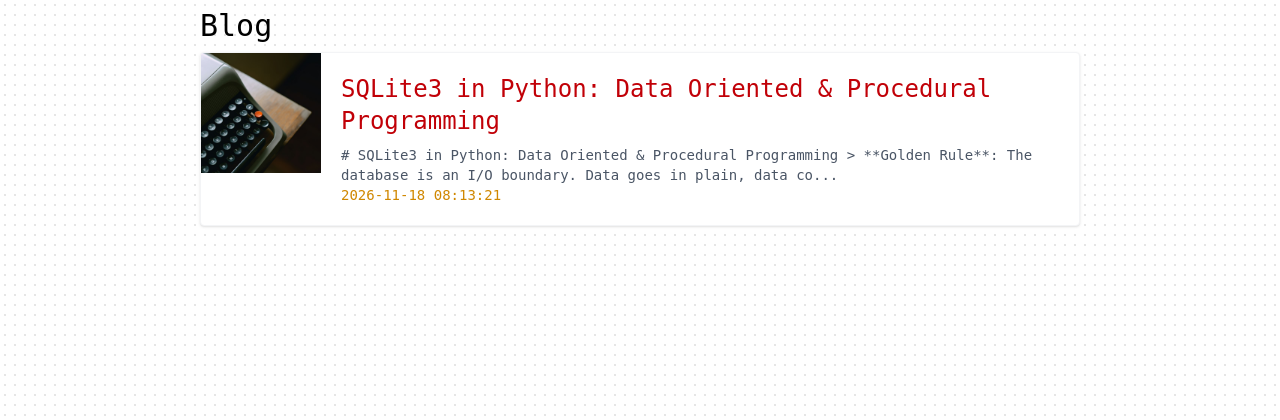
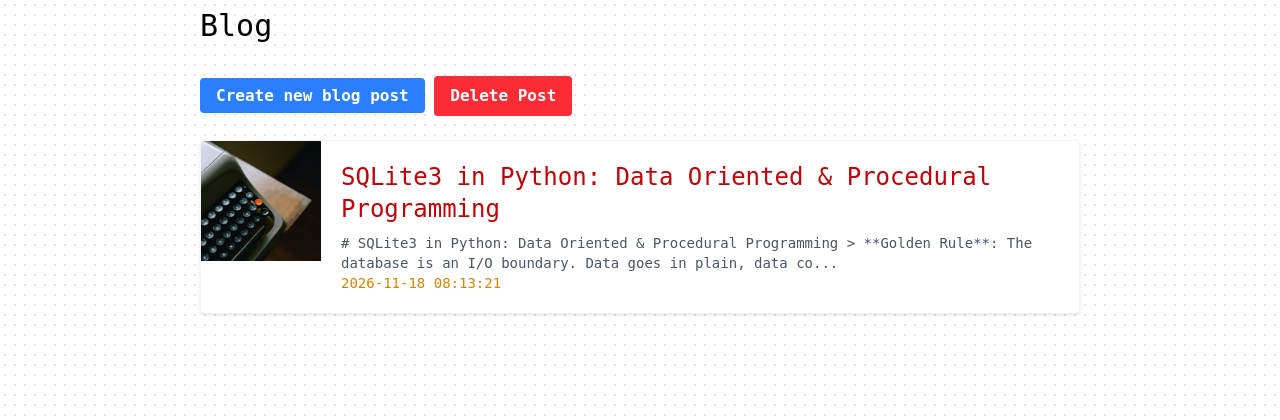
Before and after one commit to GeroZayas/Gero-Website-2026, a FastAPI app: page /blog in a window 1280 px wide. Shown: the part 50-470 px from the top of the page. Run offline with FastAPI, Linux system fonts and the light colour scheme; data comes from the database, SQL or seed files in the repository; both versions use the stored data as it was after the commit; parts of the project's set-up code (start-up, migrations or seed data) failed here and were passed over; some libraries are stand-ins or nearby versions; some web fonts are replaced.

Commit message:
feat: add path to delete blog based on row id

```diff
--- a/main.py
+++ b/main.py
@@ -13,10 +13,16 @@ from rich import print
 
 from services.db import db
 
+# ================= NOTES GERO TO DO, FIX ME and ELSE ===============================================
+
 # TODO: IMPORTANT -> ADD AUTHENTICATION AND AUTHORIZATION to every path!
+# TODO: ADD Cache for operations related to DB and others :)
+# TODO: In Blog route, the description of the blog post, -> render that correctly as HTML, not MD
+
+# ===================================================================================================
+
 
 # --- APP INIT ---
-
 app = FastAPI(title="Gero Zayas")
 app.mount("/static", StaticFiles(directory="static"), name="static")
 templates = Jinja2Templates(
@@ -108,9 +114,9 @@ async def blog_post_creator(request: Request):
         request=request, name="blog_post_creator.html", context=context
     )
 
-
+@datastar_response
 @app.post("/blog-post-creator-submit-content")
-async def blog_post_creator_print_signals(signals: ReadSignals):
+async def blog_post_creator_insert_new_post(signals: ReadSignals):
     print("*" * 100)
     title = (signals.get("blogPostCreatorTitle")).strip()  # type: ignore
     content = (signals.get("blogPostCreatorContent")).strip()  # type: ignore
@@ -129,7 +135,25 @@ async def blog_post_creator_print_signals(signals: ReadSignals):
     }
     res_insert = db.insert_row_to_db(data=new_blog_post_data)
     print(res_insert)
+    # TODO: add a patch signals piece of logic to see confirmation in the frontend
     print("*" * 100)
+
+# EXAMPLE FROM DOCS:
+# ------------------
+# @app.get('/do-you-read-me')
+# @datastar_response
+# async def open_doors(request):
+#     yield SSE.patch_signals({"hal": "Affirmative, Dave. I read you."})
+#     await asyncio.sleep(1)
+#     yield SSE.patch_signals({"hal": "..."})
+
+
+@app.post("/blog-post-creator-delete-post/{blog_id}")
+async def blog_post_creator_delete(blog_id: int, request: Request):
+    res_delete = db.delete_row_in_db(row_id=blog_id)
+    print(res_delete)
+    # TODO: add a patch signals piece of logic to see confirmation in the frontend
+    return {"status": "OK", "action_completed": f"deleted blog id: {blog_id}"}
 
 
 # end of BLOG ROUTES ------------------------------------------------------------------------------
--- a/templates/blog.html
+++ b/templates/blog.html
@@ -6,10 +6,24 @@ blog_post_card %}
 <div class="mt-2 mb-2">
     <h1 class="text-3xl">Blog</h1>
 </div>
+
+<br>
+<div>
+    <a class="bg-blue-500 hover:bg-blue-700 text-white font-bold py-2 px-4 rounded" href="/blog-post-creator">Create new
+        blog post</a>
+    </a>
+
+    <button data-on:click="@post('/blog-post-creator-delete-post/' + $blogPostIdDelete); window.location.reload();" class="bg-red-500 hover:bg-red-700 text-white font-bold py-2 px-4 rounded">Delete Post</button>
+    <input data-bind:blog-post-id-delete type="number">
+
+</div>
+<br>
+
 <div class="flex flex-col gap-3">
     {% for post in blog_posts %}
 
-    {{blog_post_card(post["id"], post["title"], post["content"][:140], "static/images/aleksandr-zaitsev-Crl1DzTGzDU-unsplash.jpg", post["created_at"])}}
+    {{blog_post_card(post["id"], post["title"], post["content"][:140],
+    "static/images/aleksandr-zaitsev-Crl1DzTGzDU-unsplash.jpg", post["created_at"])}}
 
     {% endfor %}
 </div>
--- a/templates/blog_post_creator.html
+++ b/templates/blog_post_creator.html
@@ -27,7 +27,7 @@
 
     <!-- ---------------- SUBMIT BUTTON ---------------- -->
     <button class="w-50 bg-slate-500 hover:bg-slate-700 text-white font-bold py-2 px-4 rounded"
-        data-on:click="@post('/blog-post-creator-submit-content')">Submit</button>
+        data-on:click="@post('/blog-post-creator-submit-content'); @setAll('')">Submit</button>
 
 </div>
 
```
Also changed, not shown: services/db/gero_zayas_website_db.db, 1 other file.
